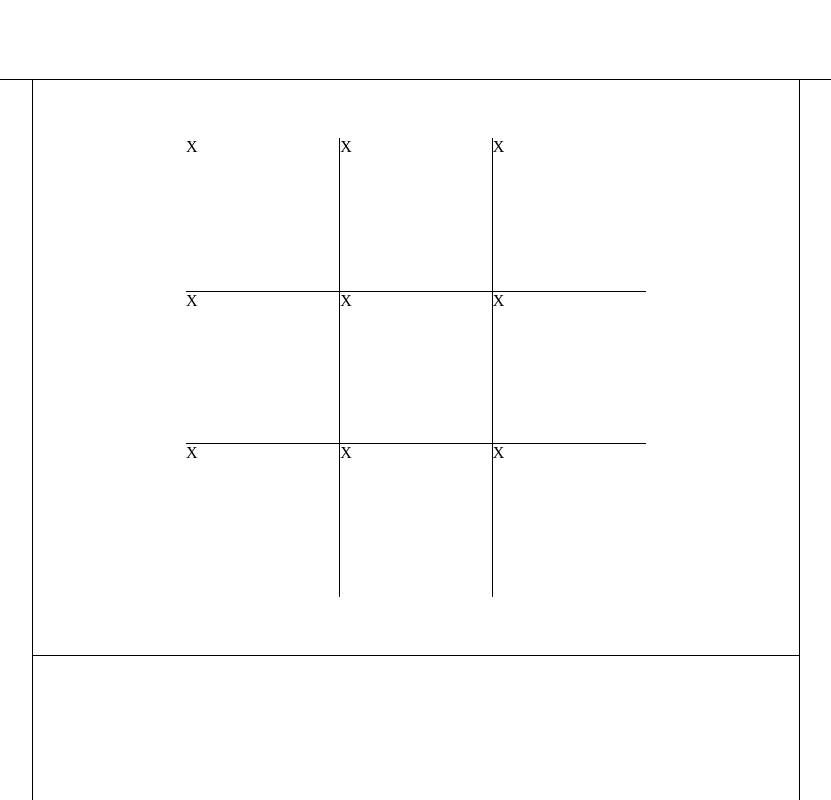
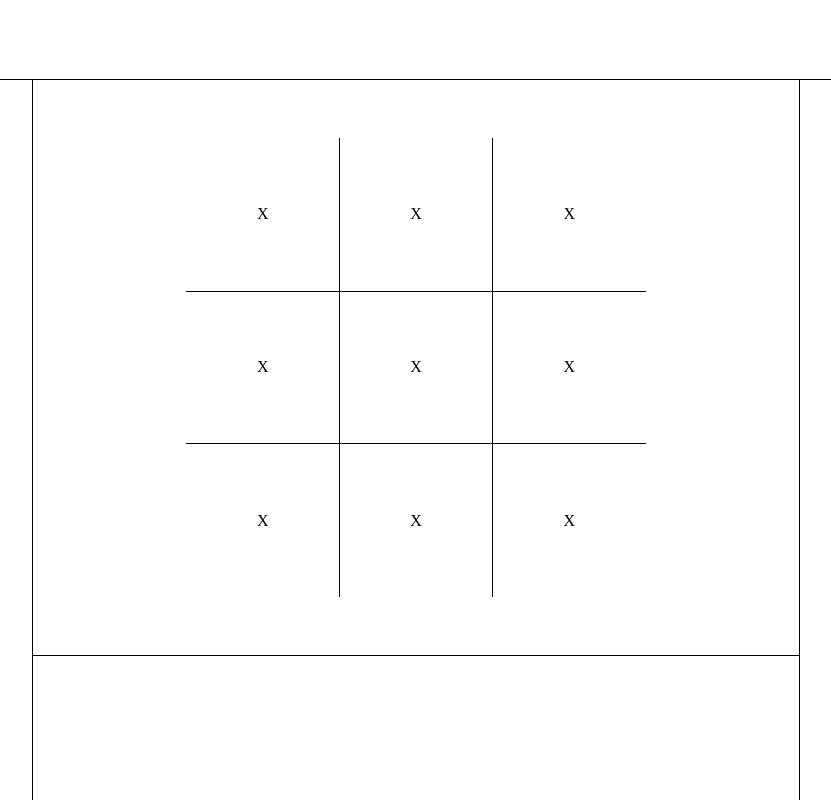
Before and after one commit to alexander-laudino/tic-tac-toe, a plain HTML site: page index.html in a window 1280 px wide. Shown: the whole page, without its empty margins (224-1055 px from the left). Drawn offline with Linux system fonts and the light colour scheme.

Commit message:
Add flex to column classes and center content

```diff
--- a/css/styles.css
+++ b/css/styles.css
@@ -53,3 +53,11 @@
   border-left: 1px solid black;
   border-right: 1px solid black;
 }
+
+.column1,
+.column2,
+.column3 {
+  display: flex;
+  justify-content: center;
+  align-items: center;
+}
```
